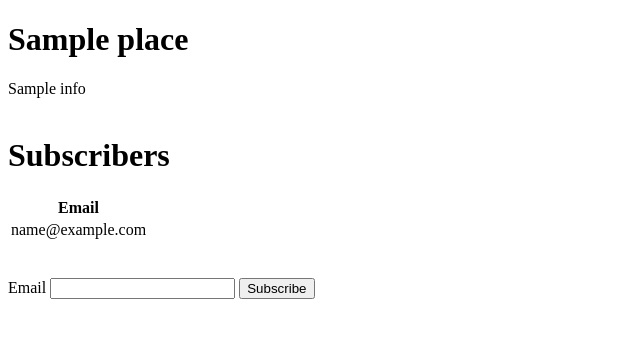
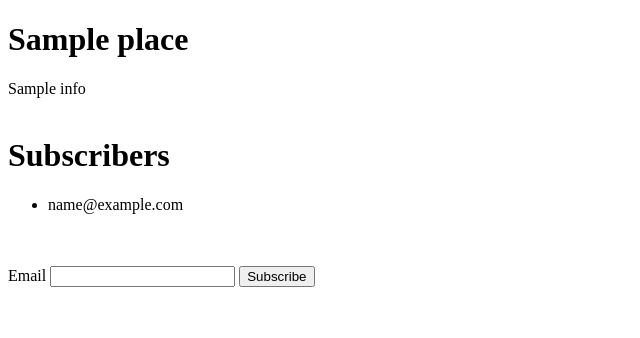
Before and after one commit to gromadco/locograph, a Flask app: template src/templates/place.html in a window 1280 px wide. Shown: the top 338 px of the page, without its empty margins (0-640 px from the left). Run offline with Flask 2, Linux system fonts and the light colour scheme; the template is opened without the code that fills it: most values are stand-ins (such as "Sample title", 1, 10 or a date in 2020).

Commit message:
place-page: check subscribers

```diff
--- a/src/main.py
+++ b/src/main.py
@@ -142,30 +142,21 @@ def place_page(place_id=None):
             u.put()
             print "email {0} was added".format(u.email)
         else:
-            # users = User.all()
-
-            # user = User.gql("WHERE email = {0}".format(email)).get()
             u = User.gql("WHERE email = '{0}'".format(email)).get()
-            print "email {0} already exists".format(u.email)
-
-            # u.filter("email =", email)
-            # result = u.get()
-
-            # u = User.query(User.email == email).get()
-
-            # for user in users:
-            #     if user.email == email:
-            #         u = user
+            print "Warning: email {0} already exists!".format(u.email)
 
         print u
         p = Place.get_by_id(place_id)
         print p
 
-        up = UserPlace(
-            user=u,
-            place=p
-        )
-        up.put()
+        if u not in p.place_memberships.order('-user'):
+            up = UserPlace(
+                user=u,
+                place=p
+            )
+            up.put()
+        else:
+            print "Warning: This user already exists in subscribers!"
 
     p = Place.get_by_id(place_id)
     subscribers = [su.user for su in p.place_memberships.order('-user')]
--- a/src/templates/place.html
+++ b/src/templates/place.html
@@ -11,18 +11,11 @@
   <br/><br/>
 
   <h1>Subscribers</h1>
-  <table class="table table-hover">
-    <thead>
-      <th>Email</th>
-    </thead>
-    <tbody>
+    <ul>
       {% for s in subscribers %}
-      <tr>
-        <td>{{ s.email }}</td>
-      </tr>
+      <li>{{ s.email }}</li>
       {% endfor %}
-    </tbody>
-  </table>
+    </ul>
 
   <br/><br/>
   <form action="" method="POST">
```
